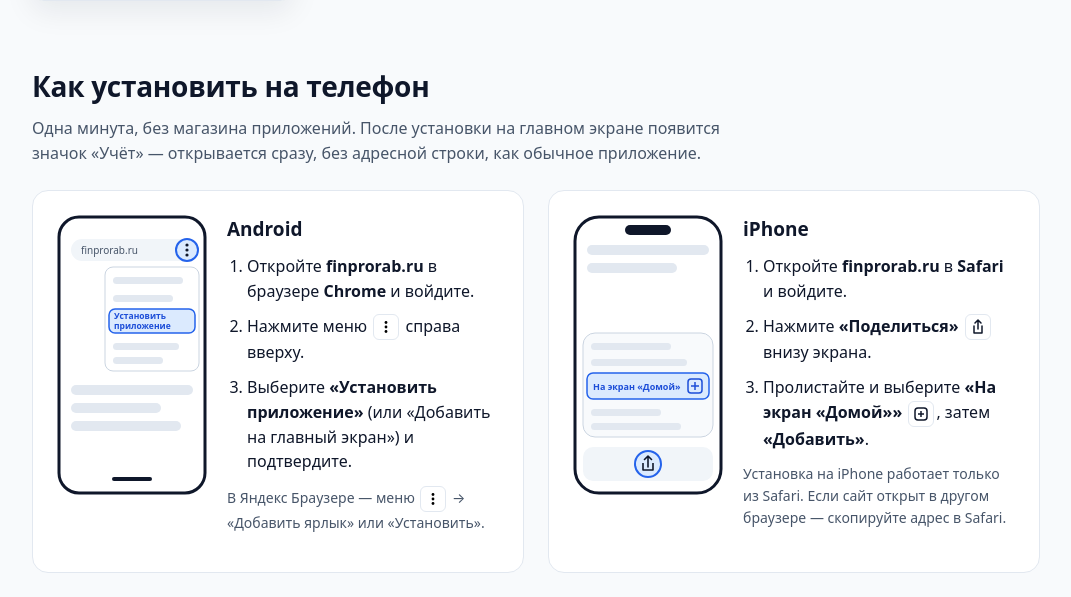
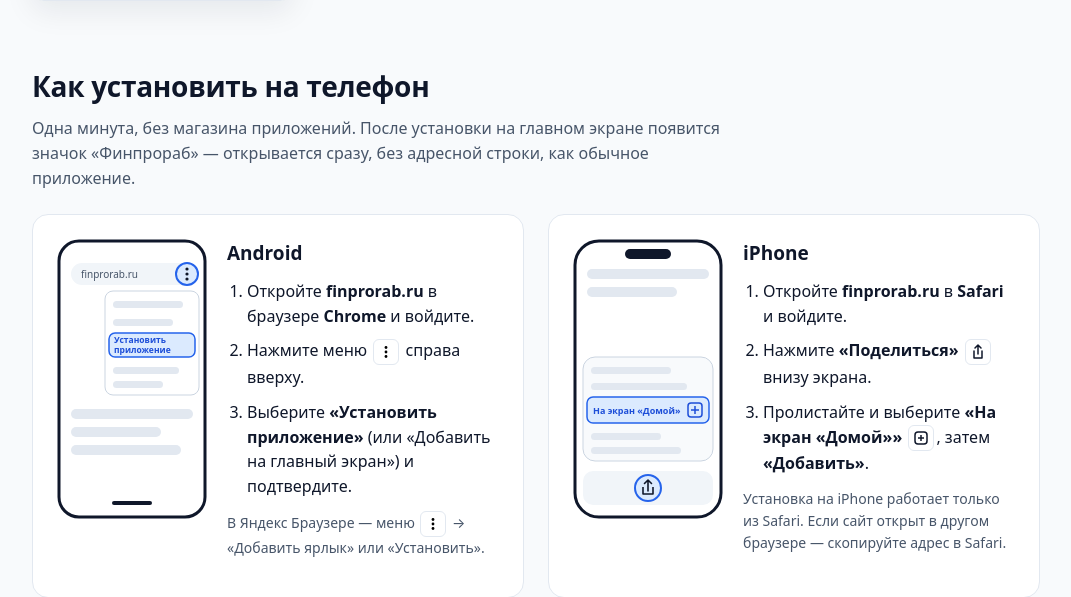
Before and after one commit to johndoecesko/uchet-objektov, a Laravel app: page / in a window 1280 px wide. Shown: the part 2329-2926 px from the top of the page, without its empty margins (104-1175 px from the left). Run offline with Laravel 12, Linux system fonts and the light colour scheme; some libraries are stand-ins or nearby versions.

Commit message:
Название «Финпрораб» с подписью «Учёт объектов»: шапка панели и вход, письма, значок на телефоне, бот
Co-Authored-By: Claude Opus 5.5 <noreply@anthropic.com>

```diff
--- a/app/Notifications/Auth/ResetPassword.php
+++ b/app/Notifications/Auth/ResetPassword.php
@@ -13,12 +13,12 @@ class ResetPassword extends BaseResetPassword
         $minutes = (int) config('auth.passwords.'.config('auth.defaults.passwords').'.expire', 60);
 
         return (new MailMessage)
-            ->subject('Сброс пароля — Учёт объектов')
+            ->subject('Сброс пароля — Финпрораб')
             ->greeting('Здравствуйте!')
-            ->line('Кто-то (надеемся, вы) запросил сброс пароля для входа в сервис «Учёт объектов».')
+            ->line('Кто-то (надеемся, вы) запросил сброс пароля для входа в сервис «Финпрораб — учёт объектов».')
             ->action('Задать новый пароль', $this->url)
             ->line("Ссылка действует {$minutes} минут и сработает один раз.")
             ->line('Если вы не запрашивали сброс, ничего делать не нужно — пароль останется прежним.')
-            ->salutation('С уважением, «Учёт объектов»');
+            ->salutation('С уважением, Финпрораб');
     }
 }
--- a/app/Notifications/Auth/VerifyEmail.php
+++ b/app/Notifications/Auth/VerifyEmail.php
@@ -11,12 +11,12 @@ class VerifyEmail extends BaseVerifyEmail
     public function toMail($notifiable): MailMessage
     {
         return (new MailMessage)
-            ->subject('Подтвердите почту — Учёт объектов')
+            ->subject('Подтвердите почту — Финпрораб')
             ->greeting('Здравствуйте!')
-            ->line('Вы зарегистрировались в сервисе «Учёт объектов». Чтобы закончить регистрацию, подтвердите, что это ваша почта.')
+            ->line('Вы зарегистрировались в сервисе «Финпрораб — учёт объектов». Чтобы закончить регистрацию, подтвердите, что это ваша почта.')
             ->action('Подтвердить почту', $this->url)
             ->line('Ссылка действует 60 минут. Если она устарела, войдите в сервис — там можно отправить письмо ещё раз.')
             ->line('Если вы не регистрировались, просто не отвечайте на это письмо.')
-            ->salutation('С уважением, «Учёт объектов»');
+            ->salutation('С уважением, Финпрораб');
     }
 }
--- a/app/Notifications/Auth/VerifyEmailChange.php
+++ b/app/Notifications/Auth/VerifyEmailChange.php
@@ -11,12 +11,12 @@ class VerifyEmailChange extends BaseVerifyEmailChange
     public function toMail($notifiable): MailMessage
     {
         return (new MailMessage)
-            ->subject('Подтвердите новую почту — Учёт объектов')
+            ->subject('Подтвердите новую почту — Финпрораб')
             ->greeting('Здравствуйте!')
-            ->line('В профиле сервиса «Учёт объектов» указали этот адрес как новую почту для входа.')
+            ->line('В профиле сервиса «Финпрораб — учёт объектов» указали этот адрес как новую почту для входа.')
             ->action('Подтвердить новую почту', $this->url)
             ->line('Пока вы не перейдёте по ссылке, вход остаётся по старой почте. Ссылка действует 60 минут.')
             ->line('Если вы ничего не меняли, просто не отвечайте на это письмо.')
-            ->salutation('С уважением, «Учёт объектов»');
+            ->salutation('С уважением, Финпрораб');
     }
 }
--- a/app/Notifications/OrganizationInvitation.php
+++ b/app/Notifications/OrganizationInvitation.php
@@ -25,13 +25,13 @@ class OrganizationInvitation extends Notification implements ShouldQueue
     public function toMail(object $notifiable): MailMessage
     {
         return (new MailMessage)
-            ->subject("Приглашение в «{$this->organization->name}» — Учёт объектов")
+            ->subject("Приглашение в «{$this->organization->name}» — Финпрораб")
             ->greeting('Здравствуйте!')
-            ->line("{$this->inviter->name} приглашает вас в организацию «{$this->organization->name}» в сервисе «Учёт объектов». Роль: {$this->invitation->role->getLabel()}.")
+            ->line("{$this->inviter->name} приглашает вас в организацию «{$this->organization->name}» в сервисе «Финпрораб — учёт объектов». Роль: {$this->invitation->role->getLabel()}.")
             ->line('В сервисе ведут учёт по монтажным объектам: расходы с фото чеков, журнал работ, выплаты и подотчёт.')
             ->action('Принять приглашение', $this->invitation->url())
             ->line('Ссылка действует до '.$this->invitation->expires_at->format('d.m.Y H:i').' и сработает один раз.')
             ->line('Если вы не ждали этого письма, просто не отвечайте на него.')
-            ->salutation('С уважением, «Учёт объектов»');
+            ->salutation('С уважением, Финпрораб');
     }
 }
--- a/app/Providers/Filament/AdminPanelProvider.php
+++ b/app/Providers/Filament/AdminPanelProvider.php
@@ -53,7 +53,10 @@ class AdminPanelProvider extends PanelProvider
             ->tenantProfile(EditOrganizationProfile::class)
             ->tenantMiddleware([EnsureOrganizationIsActive::class], isPersistent: true)
             ->searchableTenantMenu(false)
-            ->brandName('Учёт объектов')
+            // Название: «Финпрораб» — торговая марка, «Учёт объектов» — что это за программа
+            ->brandName('Финпрораб')
+            ->brandLogo(fn () => view('filament.brand'))
+            ->brandLogoHeight('2.5rem')
             ->favicon(asset('icons/favicon-32.png'))
             // PWA: устанавливается на телефон как приложение (Chrome → «Установить приложение»)
             ->renderHook(PanelsRenderHook::HEAD_END, fn (): HtmlString => new HtmlString(
@@ -61,7 +64,7 @@ class AdminPanelProvider extends PanelProvider
                 .'<meta name="theme-color" content="#2563eb">'
                 .'<meta name="mobile-web-app-capable" content="yes">'
                 .'<meta name="apple-mobile-web-app-capable" content="yes">'
-                .'<meta name="apple-mobile-web-app-title" content="Учёт">'
+                .'<meta name="apple-mobile-web-app-title" content="Финпрораб">'
                 .'<link rel="apple-touch-icon" href="/icons/apple-touch-icon.png">'
             ))
             // Вход и регистрация через Яндекс ID / VK ID — под формой (кнопки есть, только если заданы ключи)
--- a/app/Providers/Filament/PlatformPanelProvider.php
+++ b/app/Providers/Filament/PlatformPanelProvider.php
@@ -31,7 +31,7 @@ class PlatformPanelProvider extends PanelProvider
             ->id('platform')
             ->path('platform')
             ->login(Login::class)
-            ->brandName('Учёт объектов · платформа')
+            ->brandName('Финпрораб · платформа')
             ->favicon(asset('icons/favicon-32.png'))
             ->colors(['primary' => Color::Slate])
             ->maxContentWidth('full')
--- a/app/Support/Max/MaxBot.php
+++ b/app/Support/Max/MaxBot.php
@@ -282,7 +282,7 @@ class MaxBot
             }
         }
 
-        $this->api->send($maxId, 'Пришлите код из приложения «Учёт объектов»: меню пользователя (кружок справа вверху) → «Подключить MAX». Код действует 10 минут.');
+        $this->api->send($maxId, 'Пришлите код из приложения «Финпрораб»: меню пользователя (кружок справа вверху) → «Подключить MAX». Код действует 10 минут.');
     }
 
     /** Фото и PDF из вложений сообщения */
--- /dev/null
+++ b/resources/views/filament/brand.blade.php
@@ -0,0 +1,5 @@
+{{-- Знак в шапке панели и на странице входа: торговая марка + что это за программа --}}
+<div style="display: flex; flex-direction: column; justify-content: center; line-height: 1.15">
+    <span style="font-weight: 700; font-size: 1.125rem; letter-spacing: -0.01em">Финпрораб</span>
+    <span style="font-weight: 500; font-size: 0.75rem; opacity: 0.65">Учёт объектов</span>
+</div>
--- a/resources/views/invite.blade.php
+++ b/resources/views/invite.blade.php
@@ -1,6 +1,6 @@
 @extends('layouts.simple')
 
-@section('title', 'Приглашение — Учёт объектов')
+@section('title', 'Приглашение — Финпрораб')
 
 @section('style')
     .invite { max-width: 520px; margin: 48px auto; }
--- a/resources/views/landing.blade.php
+++ b/resources/views/landing.blade.php
@@ -155,7 +155,7 @@
                 @if ($open)
                     <a class="btn" href="/app/register">Зарегистрироваться</a>
                 @else
-                    <a class="btn" href="mailto:{{ config('app.support_email') }}?subject={{ rawurlencode('Учёт объектов: доступ') }}">Попросить доступ</a>
+                    <a class="btn" href="mailto:{{ config('app.support_email') }}?subject={{ rawurlencode('Финпрораб: доступ') }}">Попросить доступ</a>
                 @endif
             @endauth
         </div>
--- a/resources/views/partials/install.blade.php
+++ b/resources/views/partials/install.blade.php
@@ -14,7 +14,7 @@
 <section class="block" id="install">
     <div class="wrap">
         <h2>Как установить на телефон</h2>
-        <p class="muted">Одна минута, без магазина приложений. После установки на главном экране появится значок «Учёт» — открывается сразу, без адресной строки, как обычное приложение.</p>
+        <p class="muted">Одна минута, без магазина приложений. После установки на главном экране появится значок «Финпрораб» — открывается сразу, без адресной строки, как обычное приложение.</p>
         <div class="install">
             <div class="card">
                 {{-- Android: меню ⋮ в Chrome → «Установить приложение» --}}
```
Also changed, not shown: tests/Feature/MailFlowTest.php (+5 -4 lines), public/manifest.json, 1 other file.
